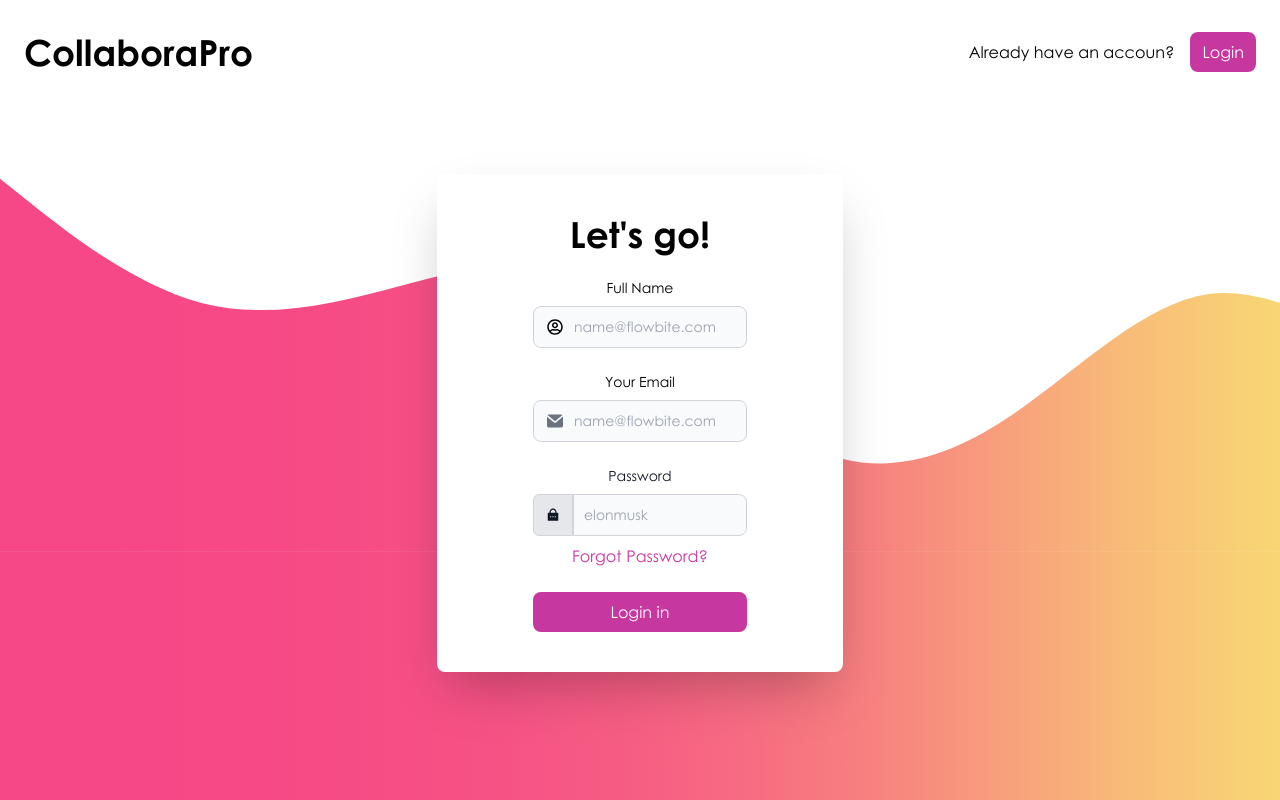
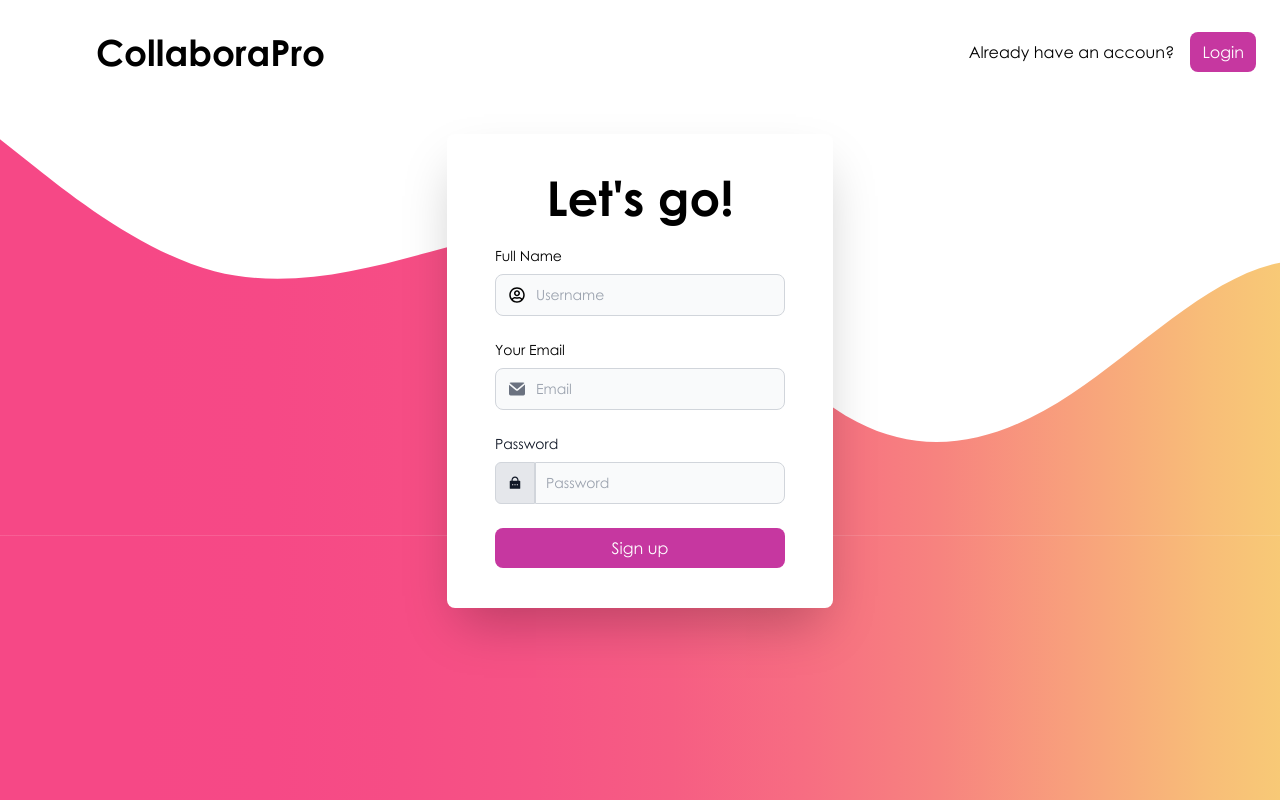
Before and after one commit to yasuogg/ctrlshifts-Ghack, a Next.js app in the folder frontend/: page /signup in a window 1280 px wide. Built offline with nearby package versions, Linux system fonts and the light colour scheme.

Commit message:
login-signup

```diff
--- a/frontend/src/app/login/page.js
+++ b/frontend/src/app/login/page.js
@@ -8,33 +8,33 @@ export default function Login (){
 <Header/>
 <div className="bg-cover absolute bottom-0 left-0 w-full text-center md:pb-[50%] lg:pb-[14%]  bg-no-repeat" style={{backgroundImage: "url('/images/login/group1.svg')"}}>
 <div className=" flex flex-col justify-center items-center text-black  ">
-<div className="flex flex-col  shadow-2xl px-12 py-12   rounded-lg bg-white">
+<div className="flex flex-col  shadow-2xl px-12 py-12 shadow-box   rounded-lg bg-white">
 <h1 className="text-center font-bold text-4xl pb-6">Welcome back!</h1>
 
-<label for="input-group-1" class="block mb-2 text-sm font-medium ">Your Email</label>
-<div class="relative mb-6">
+<label for="input-group-1" class="flex mb-2 text-sm font-medium ">Your Email</label>
+<div class="relative mb-6 w-full ">
   <div class="absolute inset-y-0 start-0 flex items-center ps-3.5 pointer-events-none">
-    <svg class="w-4 h-4 text-gray-500 dark:text-gray-400" aria-hidden="true" xmlns="http://www.w3.org/2000/svg" fill="currentColor" viewBox="0 0 20 16">
+    <svg class="w-4 h-4 text-gray-500 " aria-hidden="true" xmlns="http://www.w3.org/2000/svg" fill="currentColor" viewBox="0 0 20 16">
         <path d="m10.036 8.278 9.258-7.79A1.979 1.979 0 0 0 18 0H2A1.987 1.987 0 0 0 .641.541l9.395 7.737Z"/>
         <path d="M11.241 9.817c-.36.275-.801.425-1.255.427-.428 0-.845-.138-1.187-.395L0 2.6V14a2 2 0 0 0 2 2h16a2 2 0 0 0 2-2V2.5l-8.759 7.317Z"/>
     </svg>
   </div>
-  <input type="text" id="input-group-1" class="bg-gray-50 border border-gray-300 text-gray-900 text-sm rounded-lg focus:ring-blue-500 focus:border-blue-500 block w-full ps-10 p-2.5  " placeholder="name@flowbite.com"/>
+  <input type="text" id="input-group-1" class="bg-gray-50 border border-gray-300 text-gray-900 text-sm rounded-lg focus:ring-blue-500 focus:border-blue-500 block w-full ps-10 p-2.5  " placeholder="Email"/>
 </div>
-<label for="website-admin" class="block mb-2 text-sm font-medium text-gray-900">Password</label>
+<label for="website-admin" class="flex mb-2 text-sm font-medium text-gray-900">Password</label>
 <div class="flex">
   <span class="inline-flex items-center px-3 text-sm text-gray-900 bg-gray-200 border rounded-e-0 border-gray-300 rounded-s-md ">
   <RiLockPasswordFill/>
   </span>
-  <input type="password" id="website-admin" class="rounded-none rounded-e-lg bg-gray-50 border text-gray-900 focus:ring-blue-500 focus:border-blue-500 block flex-1 min-w-0 w-full text-sm border-gray-300 p-2.5  " placeholder="elonmusk"/>
+  <input type="password" id="website-admin" class="rounded-none rounded-e-lg bg-gray-50 border text-gray-900 focus:ring-blue-500 focus:border-blue-500 block flex-1 min-w-0 w-full text-sm border-gray-300 p-2.5  " placeholder="Password"/>
 </div>
 <Link href='#' className="text-[#C637A0] pt-2">Forgot Password?</Link>
 
-<button className="bg-[#C637A0] duration-200 hover:bg-[#bc088c] text-white mt-6 py-2 px-3 rounded-lg	 ">Sign Up</button>
+<button className="bg-[#C637A0] duration-200 hover:bg-[#bc088c] text-white mt-6 py-2 px-3 rounded-lg	 ">Login</button>
 
 
 </div>
-<h1 className="pt-6">Don't have an account? <Link href='signup' className="text-white" >Sign up</Link></h1>
+<h1 className="pt-6 pb-12">Don't have an account? <Link href='signup' className="text-white" >Sign up</Link></h1>
 
 </div>
 </div>
--- a/frontend/src/app/signup/page.js
+++ b/frontend/src/app/signup/page.js
@@ -7,20 +7,20 @@ export default function sigup (){
     return(
 <>
 <Header/>
-<div className="bg-cover absolute bottom-0 left-0 w-full text-center md:pb-[50%] lg:pb-[10%]  bg-no-repeat" style={{backgroundImage: "url('/images/login/group1.svg')"}}>
+<div className="bg-cover absolute bottom-0 left-0 w-full text-center md:pb-[50%] lg:pb-[15%]  bg-no-repeat" style={{backgroundImage: "url('/images/login/group1.svg')"}}>
 <div className=" flex flex-col justify-center items-center text-black  ">
-<div className="flex flex-col  shadow-2xl px-[20%] border-separate  lg:px-24 py-10   rounded-lg bg-white">
-<h1 className="text-center font-bold text-4xl pb-6">Let's go!</h1>
+<div className="flex flex-col  shadow-2xl px-12 border-separate   py-10  mb-12 lg:mb-0  rounded-lg bg-white">
+<h1 className="text-center font-bold text-5xl pb-6">Let's go!</h1>
 
-<label for="input-group-1" class="block mb-2 text-sm font-medium ">Full Name</label>
-<div class="relative mb-6">
+<label for="input-group-1" class=" flex  mb-2 text-sm font-medium ">Full Name</label>
+<div class="relative mb-6 ">
   <div class="absolute inset-y-0 start-0 flex items-center ps-3.5 pointer-events-none">
    <FaRegUserCircle/>
   </div>
-  <input type="text" id="input-group-1" class="bg-gray-50 border border-gray-300 text-gray-900 text-sm rounded-lg focus:ring-blue-500 focus:border-blue-500 block w-full ps-10 p-2.5  " placeholder="name@flowbite.com"/>
+  <input type="text" id="input-group-1" class="bg-gray-50 border border-gray-300 text-gray-900 text-sm rounded-lg focus:ring-blue-500 focus:border-blue-500 block w-full ps-10 px-24 p-2.5  " placeholder="Username"/>
 </div>
 
-<label for="input-group-1" class="block mb-2 text-sm font-medium ">Your Email</label>
+<label for="input-group-1" class="flex mb-2 text-sm font-medium ">Your Email</label>
 <div class="relative mb-6">
   <div class="absolute inset-y-0 start-0 flex items-center ps-3.5 pointer-events-none">
     <svg class="w-4 h-4 text-gray-500 dark:text-gray-400" aria-hidden="true" xmlns="http://www.w3.org/2000/svg" fill="currentColor" viewBox="0 0 20 16">
@@ -28,19 +28,18 @@ export default function sigup (){
         <path d="M11.241 9.817c-.36.275-.801.425-1.255.427-.428 0-.845-.138-1.187-.395L0 2.6V14a2 2 0 0 0 2 2h16a2 2 0 0 0 2-2V2.5l-8.759 7.317Z"/>
     </svg>
   </div>
-  <input type="text" id="input-group-1" class="bg-gray-50 border border-gray-300 text-gray-900 text-sm rounded-lg focus:ring-blue-500 focus:border-blue-500 block w-full ps-10 p-2.5  " placeholder="name@flowbite.com"/>
+  <input type="text" id="input-group-1" class="bg-gray-50 border border-gray-300 text-gray-900 text-sm rounded-lg focus:ring-blue-500 focus:border-blue-500 block w-full ps-10 p-2.5  " placeholder="Email"/>
 </div>
 
-<label for="website-admin" class="block mb-2 text-sm font-medium text-gray-900">Password</label>
+<label for="website-admin" class="flex mb-2 text-sm font-medium text-gray-900">Password</label>
 <div class="flex">
   <span class="inline-flex items-center px-3 text-sm text-gray-900 bg-gray-200 border rounded-e-0 border-gray-300 rounded-s-md ">
   <RiLockPasswordFill/>
   </span>
-  <input type="password" id="website-admin" class="rounded-none rounded-e-lg bg-gray-50 border text-gray-900 focus:ring-blue-500 focus:border-blue-500 block flex-1 min-w-0 w-full text-sm border-gray-300 p-2.5  " placeholder="elonmusk"/>
+  <input type="password" id="website-admin" class="rounded-none rounded-e-lg bg-gray-50 border text-gray-900 focus:ring-blue-500 focus:border-blue-500 block flex-1 min-w-0 w-full text-sm border-gray-300 p-2.5  " placeholder="Password"/>
 </div>
-<Link href='#' className="text-[#C637A0] pt-2">Forgot Password?</Link>
 
-<button className="bg-[#C637A0] duration-200 hover:bg-[#bc088c] text-white mt-6 py-2 px-3 rounded-lg	 ">Login in</button>
+<button className="bg-[#C637A0] duration-200 hover:bg-[#bc088c] text-white mt-6 py-2 px-3 rounded-lg	 ">Sign up</button>
 
 
 </div>
--- a/frontend/src/components/login/navbar.js
+++ b/frontend/src/components/login/navbar.js
@@ -6,7 +6,7 @@ export default function Header(){
 
     return(
         <nav>
-       <div className="flex justify-between items-center pt-8 pl-6 pr-6">
+       <div className="flex justify-between items-center pt-8 pl-6  lg:pl-24 pr-6">
        <h1 className="font-bold text-2xl lg:text-4xl">CollaboraPro</h1>
 <div>
     <div className="hidden md:block">
--- a/frontend/src/components/signup/navbar.js
+++ b/frontend/src/components/signup/navbar.js
@@ -6,7 +6,7 @@ export default function Header(){
 
     return(
         <nav>
-       <div className="flex justify-between items-center pt-8 pl-6 pr-6">
+       <div className="flex justify-between items-center pt-8 pl-6  lg:pl-24 pr-6">
        <h1 className="font-bold text-2xl lg:text-4xl">CollaboraPro</h1>
 <div>
     <div className="hidden md:block">
```
